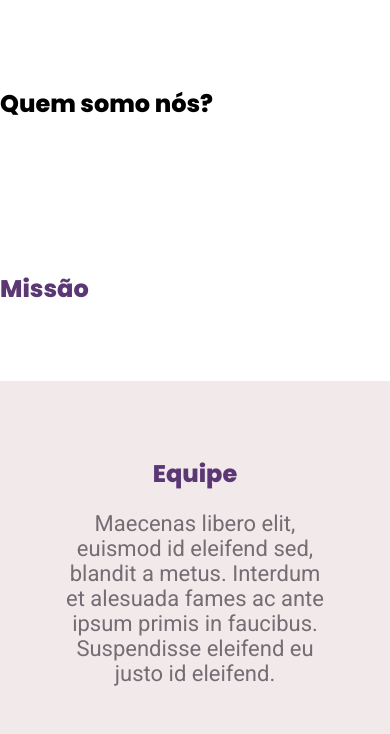
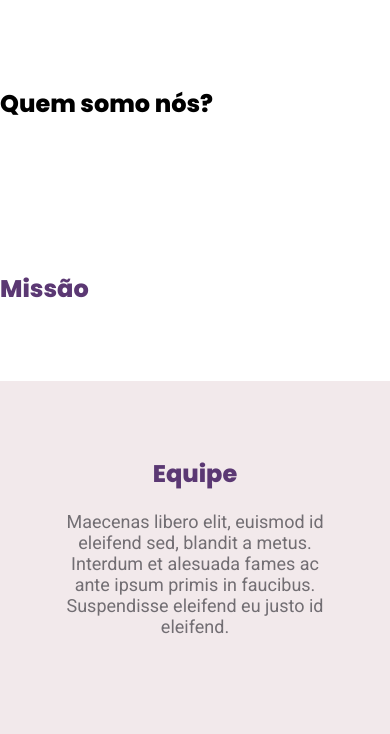
Before and after one commit to Beets-Jr/nucleo_ong, a plain HTML site: page pages/quem_somos.html in a window 390 px wide. Shown: the part 89-823 px from the top of the page. Drawn offline with Linux system fonts and the light colour scheme; files whose address does not match are found by name.

Commit message:
Quem Somos: Equipe - correção da responsividade do subtitulo da seção

```diff
--- a/styles/quem-somos/equipe.css
+++ b/styles/quem-somos/equipe.css
@@ -60,3 +60,10 @@
         text-align: center;
     }
 }
+
+@media (max-width: 500px){
+    #equipe>p{
+        font-size: 1.125rem;
+    }
+
+}
```
